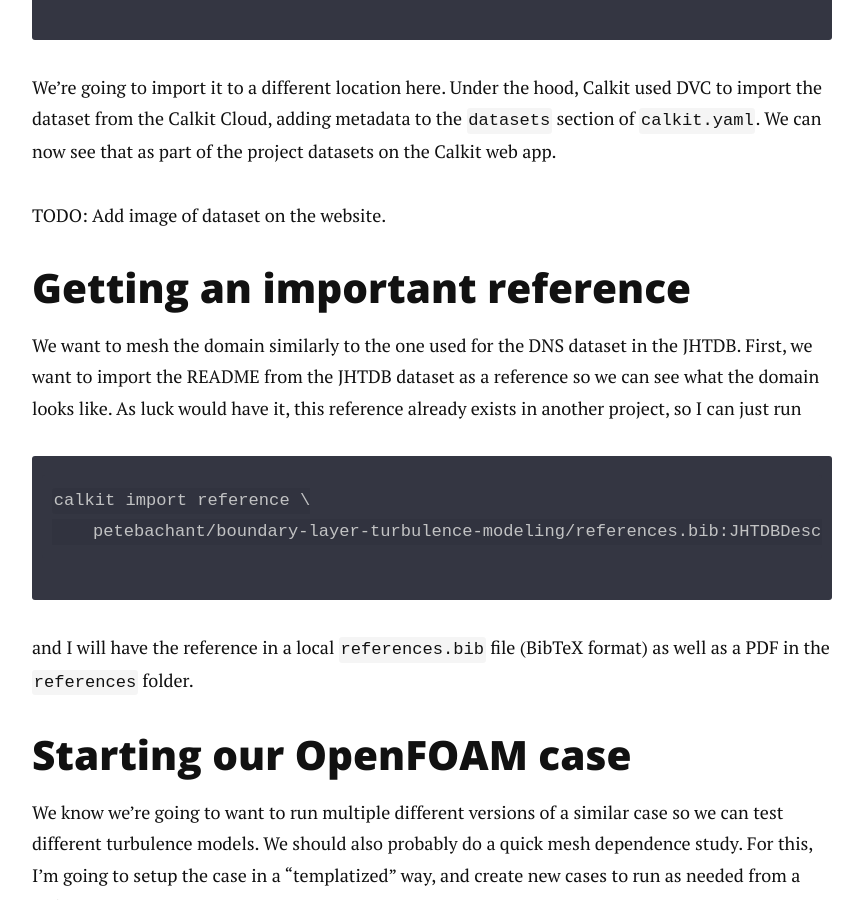
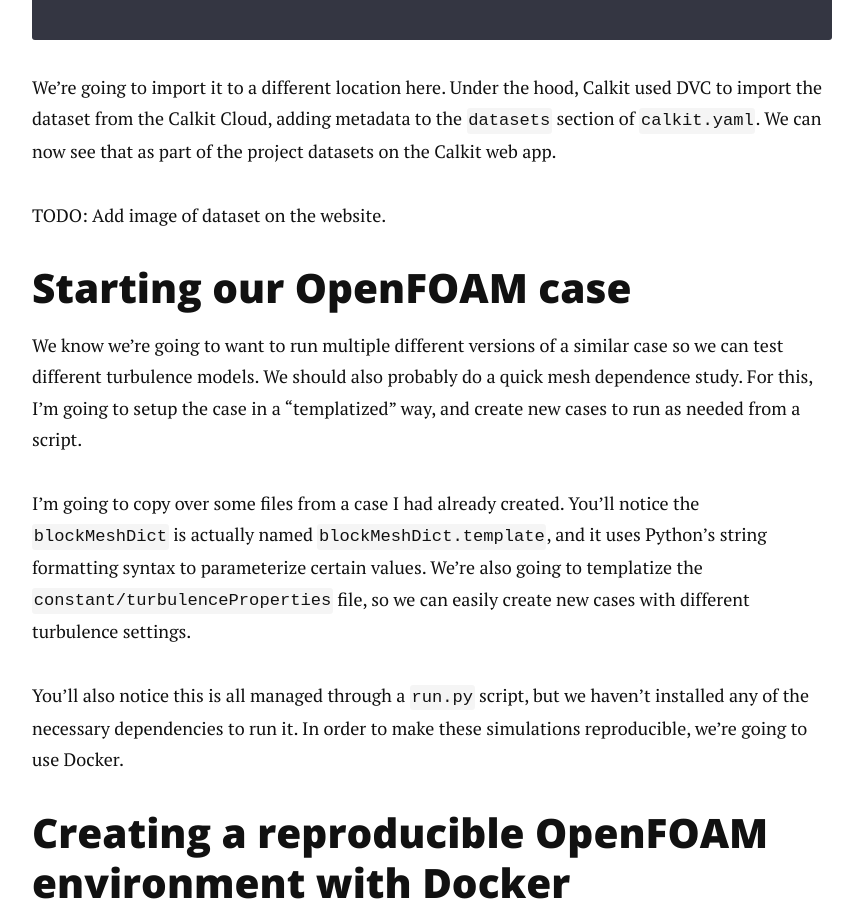
Before and after one commit to petebachant/petebachant.github.io, a Jekyll site: the page built from _posts/2024-10-15-reproducible-openfoam.markdown, in a window 1280 px wide and 900 px high, scrolled down 2955 px. Shown: the whole window, without its empty margins (208-1071 px from the left). Built offline with Jekyll 4.4.1, drawn with Linux system fonts in a browser that asks for light colours; nearby versions of some CDN libraries; comment, search, counter and statistics services are not loaded.

Commit message:
Remove references section from of-repro post

````diff
--- a/_posts/2024-10-15-reproducible-openfoam.markdown
+++ b/_posts/2024-10-15-reproducible-openfoam.markdown
@@ -117,23 +117,6 @@
 
 TODO: Add image of dataset on the website.
 
-## Getting an important reference
-
-We want to mesh the domain similarly to the one used for the DNS dataset in the
-JHTDB.
-First, we want to import the README from the JHTDB dataset as a reference
-so we can see what the domain looks like.
-As luck would have it, this reference already exists in another project,
-so I can just run
-
-```sh
-calkit import reference \
-    petebachant/boundary-layer-turbulence-modeling/references.bib:JHTDBDescription
-```
-
-and I will have the reference in a local `references.bib` file (BibTeX format)
-as well as a PDF in the `references` folder.
-
 ## Starting our OpenFOAM case
 
 We know we're going to want to run multiple different versions of a similar
````
